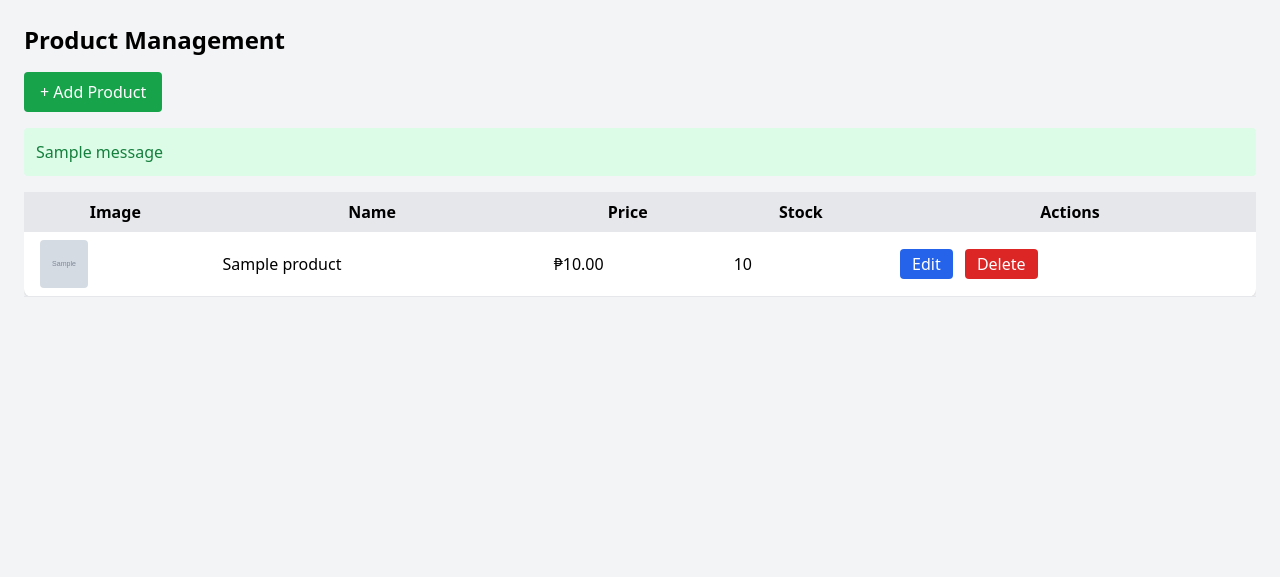
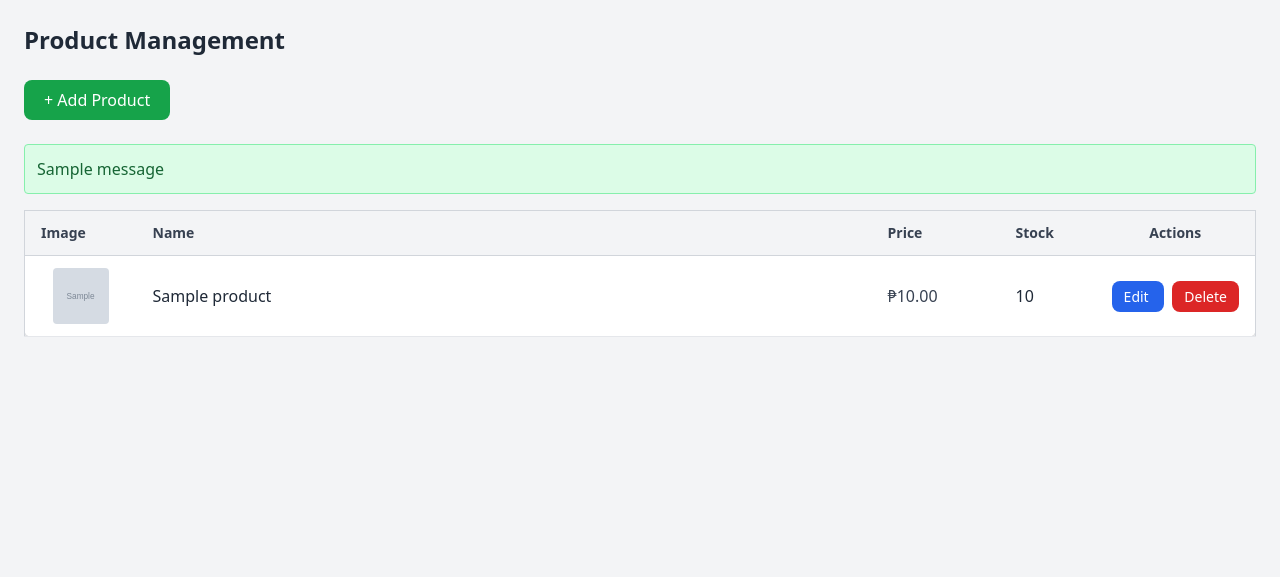
Before and after one commit to CHRISTIANARIBAL/Geno-Gwapo, a Django app: page /myadmin/products/ in a window 1280 px wide. Shown: the part 60-637 px from the top of the page. Run offline with Django 5.2, Linux system fonts and the light colour scheme; a user stored in the database is signed in; tables that the repository leaves empty hold one stand-in row (values such as "Sample post"); grey boxes marked "Sample" are stand-in pictures; one stand-in notice (Sample message) is shown; some libraries are stand-ins or nearby versions.

Commit message:
Add files via upload

```diff
--- a/gamecockshop/shop/templates/shop/myadmin/products.html
+++ b/gamecockshop/shop/templates/shop/myadmin/products.html
@@ -1,52 +1,74 @@
 {% extends 'shop/myadmin/admin_base.html' %}
 {% block content %}
-<h2 class="text-2xl font-bold mb-4">Product Management</h2>
+<h2 class="text-2xl font-bold mb-6 text-gray-800">Product Management</h2>
 
-<a href="{% url 'admin_add_product' %}" class="bg-green-600 text-white px-4 py-2 rounded mb-4 inline-block hover:bg-green-700">+ Add Product</a>
+<a href="{% url 'admin_add_product' %}"
+   class="bg-green-600 text-white px-5 py-2 rounded-lg mb-6 inline-block hover:bg-green-700 transition duration-200">
+  + Add Product
+</a>
 
 {% if messages %}
   {% for message in messages %}
-    <div class="bg-green-100 text-green-700 p-3 rounded mb-4">{{ message }}</div>
+    <div class="bg-green-100 text-green-800 p-3 rounded mb-4 border border-green-300">
+      {{ message }}
+    </div>
   {% endfor %}
 {% endif %}
 
 <div class="overflow-x-auto">
-  <table class="min-w-full bg-white rounded-lg shadow">
-    <thead class="bg-gray-200">
+  <table class="min-w-full border border-gray-300 bg-white rounded-lg shadow-md">
+    <thead class="bg-gray-100 border-b border-gray-300">
       <tr>
-        <th class="py-2 px-4">Image</th>
-        <th class="py-2 px-4">Name</th>
-        <th class="py-2 px-4">Price</th>
-        <th class="py-2 px-4">Stock</th>
-        <th class="py-2 px-4">Actions</th>
+        <th class="py-3 px-4 text-left text-sm font-semibold text-gray-700 w-28">Image</th>
+        <th class="py-3 px-4 text-left text-sm font-semibold text-gray-700">Name</th>
+        <th class="py-3 px-4 text-left text-sm font-semibold text-gray-700 w-32">Price</th>
+        <th class="py-3 px-4 text-left text-sm font-semibold text-gray-700 w-24">Stock</th>
+        <th class="py-3 px-4 text-center text-sm font-semibold text-gray-700 w-40">Actions</th>
       </tr>
     </thead>
     <tbody>
       {% for product in products %}
-      <tr class="border-b">
-        <td class="py-2 px-4">
+      <tr class="border-b hover:bg-gray-50 transition duration-150">
+        <td class="py-3 px-4 text-center align-middle">
           {% if product.image %}
-          <img src="{{ product.image.url }}" class="w-12 h-12 rounded object-cover">
+            <img src="{{ product.image.url }}" alt="Product Image" class="w-14 h-14 rounded object-cover mx-auto">
           {% else %}
-          No image
+            <span class="text-gray-400 text-sm italic">No image</span>
           {% endif %}
         </td>
-        <td class="py-2 px-4">{{ product.name }}</td>
-        <td class="py-2 px-4">₱{{ product.price }}</td>
-        <td class="py-2 px-4">
+
+        <td class="py-3 px-4 align-middle font-medium text-gray-800">
+          {{ product.name }}
+        </td>
+
+        <td class="py-3 px-4 align-middle text-gray-700">
+          ₱{{ product.price|floatformat:2 }}
+        </td>
+
+        <td class="py-3 px-4 align-middle">
           {% if product.stock > 0 %}
-            {{ product.stock }}
+            <span class="text-gray-800">{{ product.stock }}</span>
           {% else %}
-            <span class="text-red-600 font-bold">Out of Stock</span>
+            <span class="text-red-600 font-semibold">Out of Stock</span>
           {% endif %}
         </td>
-        <td class="py-2 px-4 space-x-2">
-          <a href="{% url 'admin_edit_product' product.id %}" class="bg-blue-600 hover:bg-blue-700 text-white px-3 py-1 rounded">Edit</a>
-          <a href="{% url 'admin_delete_product' product.id %}" class="bg-red-600 hover:bg-red-700 text-white px-3 py-1 rounded" onclick="return confirm('Delete this product?');">Delete</a>
+
+        <td class="py-3 px-4 align-middle text-center space-x-2">
+          <a href="{% url 'admin_edit_product' product.id %}"
+             class="bg-blue-600 hover:bg-blue-700 text-white text-sm px-3 py-1.5 rounded-lg transition duration-200">
+            Edit
+          </a>
+          <a href="{% url 'admin_delete_product' product.id %}"
+             class="bg-red-600 hover:bg-red-700 text-white text-sm px-3 py-1.5 rounded-lg transition duration-200"
+             onclick="return confirm('Delete this product?');">
+            Delete
+          </a>
         </td>
       </tr>
       {% empty %}
-      <tr><td colspan="5" class="text-center py-4 text-gray-500">No products found.</td></tr>
+      <tr>
+        <td colspan="5" class="text-center py-6 text-gray-500 italic">No products found.</td>
+      </tr>
       {% endfor %}
     </tbody>
   </table>
--- a/gamecockshop/shop/urls.py
+++ b/gamecockshop/shop/urls.py
@@ -14,7 +14,7 @@ urlpatterns = [
 
     # Admin dashboard & home
     path('dashboard/', views.admin_dashboard, name='admin_dashboard'),
-     path('myadmin/products/', views.admin_products, name='admin_products'),
+    path('myadmin/products/', views.admin_products, name='admin_products'),
     path('myadmin/products/add/', views.admin_add_product, name='admin_add_product'),
     path('myadmin/products/<int:product_id>/edit/', views.admin_edit_product, name='admin_edit_product'),
     path('myadmin/products/<int:product_id>/delete/', views.admin_delete_product, name='admin_delete_product'),
--- a/gamecockshop/shop/views.py
+++ b/gamecockshop/shop/views.py
@@ -295,10 +295,16 @@ def admin_add_product(request):
         description = request.POST['description']
         price = request.POST['price']
         stock = request.POST['stock']
+        image = request.FILES.get('image')
         category_id = request.POST['category']
-        image = request.FILES.get('image')
+        new_category_name = request.POST.get('new_category', '').strip()
 
-        category = get_object_or_404(Category, id=category_id)
+        # Handle new category creation
+        if category_id == 'new' and new_category_name:
+            category, created = Category.objects.get_or_create(name=new_category_name)
+        else:
+            category = get_object_or_404(Category, id=category_id)
+
         Product.objects.create(
             category=category,
             name=name,
@@ -307,6 +313,7 @@ def admin_add_product(request):
             stock=stock,
             image=image
         )
+
         messages.success(request, "Product added successfully!")
         return redirect('admin_products')
 
@@ -325,14 +332,28 @@ def admin_edit_product(request, product_id):
         product.description = request.POST['description']
         product.price = request.POST['price']
         product.stock = request.POST['stock']
-        product.category = get_object_or_404(Category, id=request.POST['category'])
-        if 'image' in request.FILES:
-            product.image = request.FILES['image']
+        image = request.FILES.get('image')
+        category_id = request.POST.get('category')
+        new_category_name = request.POST.get('new_category', '').strip()
+
+        # Handle category update
+        if category_id == 'new' and new_category_name:
+            category, _ = Category.objects.get_or_create(name=new_category_name)
+        else:
+            category = get_object_or_404(Category, id=category_id)
+        product.category = category
+
+        if image:
+            product.image = image
+
         product.save()
         messages.success(request, "Product updated successfully!")
         return redirect('admin_products')
 
-    return render(request, 'shop/myadmin/edit_product.html', {'product': product, 'categories': categories})
+    return render(request, 'shop/myadmin/edit_product.html', {
+        'product': product,
+        'categories': categories
+    })
 
 @login_required(login_url='admin_login')
 def admin_delete_product(request, product_id):
```
Also changed, not shown: gamecockshop/shop/templates/shop/myadmin/add_product.html (+24 -6 lines), gamecockshop/shop/templates/shop/myadmin/edit_product.html (+27 -2 lines), gamecockshop/db.sqlite3, gamecockshop/media/products/f8ffc3bd3b75f58ed51bc4b901b24a6b-removebg-preview.png (added).
